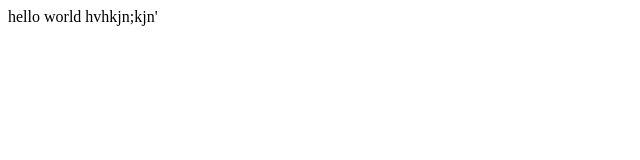
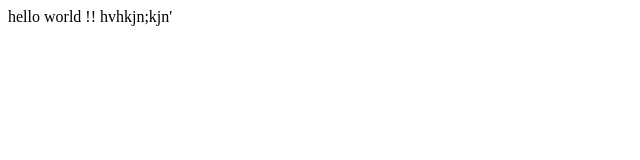
Before and after one commit to chathu1996/algorithms-for-256, a plain HTML site: page index.html in a window 1280 px wide. Shown: the full height of the page, 0-640 px from the left. Drawn offline with Linux system fonts and the light colour scheme.

Commit message:
Update index.html

```diff
--- a/index.html
+++ b/index.html
@@ -5,7 +5,7 @@
     <title>Document</title>
 </head>
 <body>
-    hello world
+    hello world !!
     hvhkjn;kjn'
 </body>
 </html>
```
